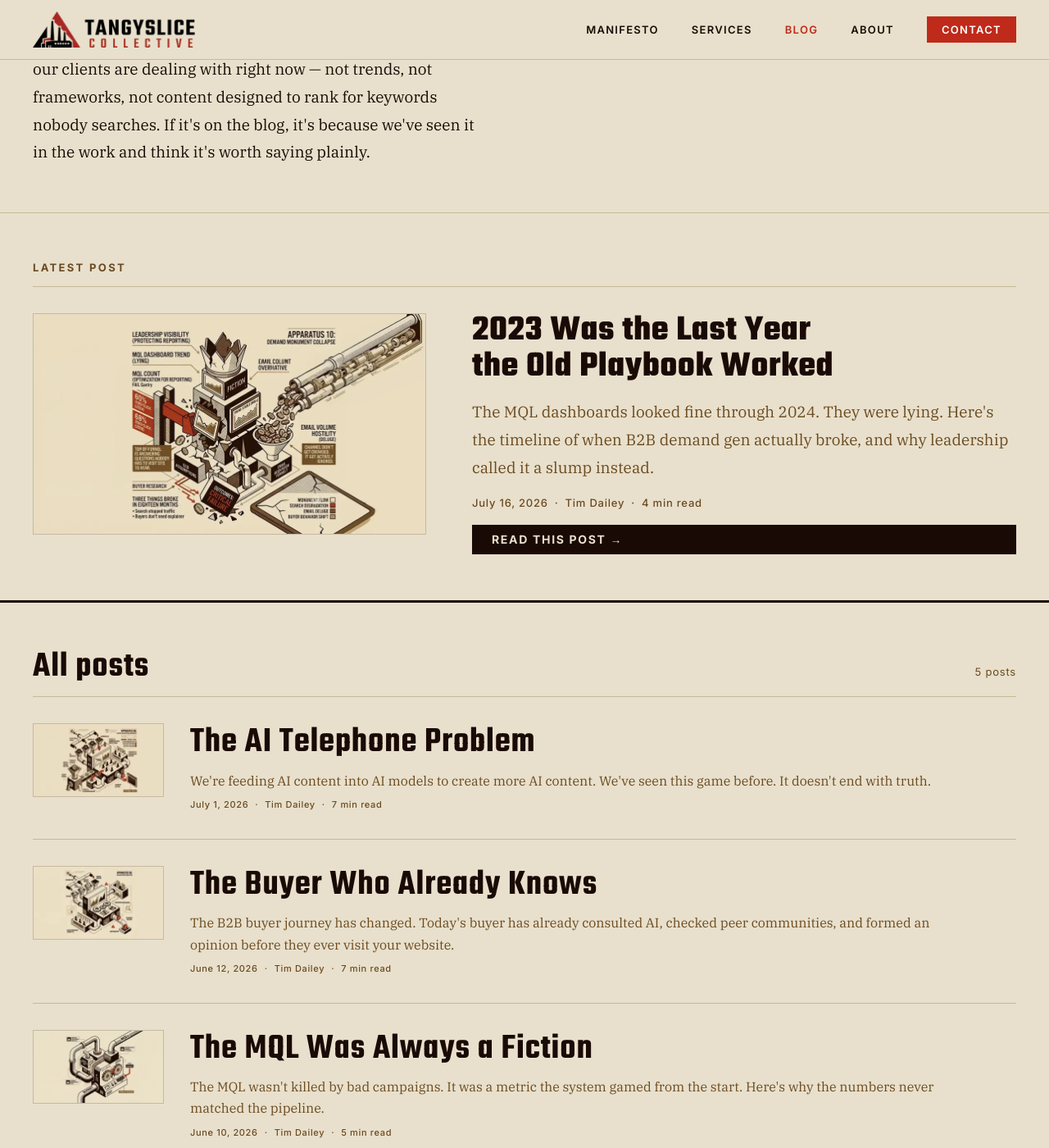
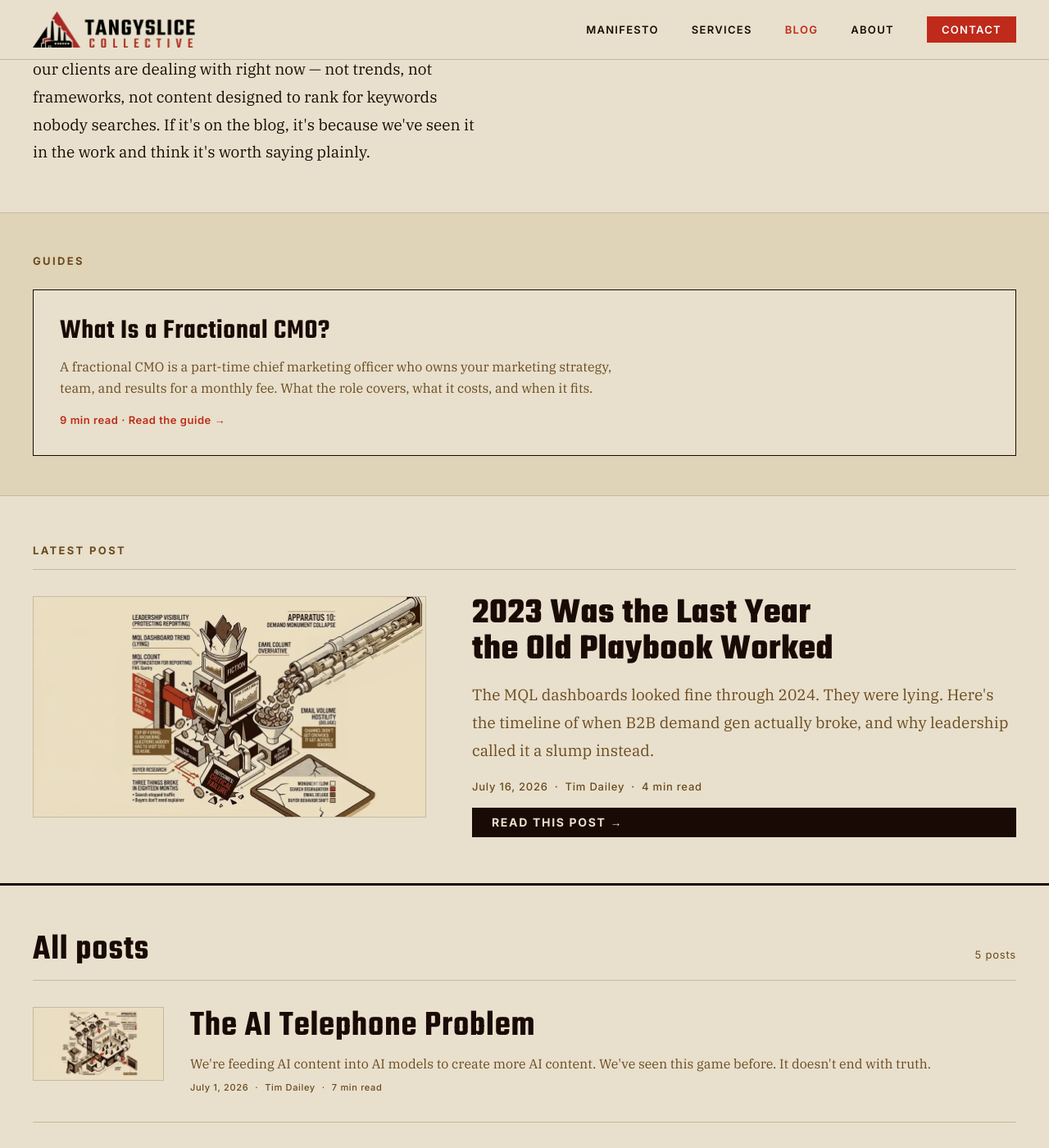
Before and after one commit to timdailey/tangyslice, a Jekyll site: the page built from blog/index.html, in a window 1280 px wide and 1400 px high, scrolled down 262 px. Shown: the whole window at 82% size. Built offline with Jekyll 4.4.1, drawn with Linux system fonts in a browser that asks for light colours; comment, search, counter and statistics services are not loaded.

Commit message:
Add Guides strip to the blog index and cross-link guide, posts and About
- Blog index lists pages with category: Guide in a strip above the
  latest post, so evergreen guides are findable from the blog
- Agency/SaaS post: 'marketing leadership with no stake in your stack'
  links to /fractional-cmo/
- MQL post: links to the Agency/SaaS post, the buyer post, and the
  dark funnel service
- Fractional CMO guide: links to the buyer post and the 2023 post
- About intro: 'fractional CMO' links to the guide

Co-Authored-By: Claude Opus 5.5 <noreply@anthropic.com>
Claude-Session: https://claude.ai/code/session_01XNGAoBx3Nz1cJEtW9uvzwa

```diff
--- a/_posts/2026-05-28-agency-saas-industrial-complex.md
+++ b/_posts/2026-05-28-agency-saas-industrial-complex.md
@@ -69,7 +69,7 @@ You didn't build marketing infrastructure. You rented it. At prices designed to
 
 This is the conclusion the complex is designed to prevent you from reaching: the problem isn't solvable by finding a cheaper agency or a more transparent tool. The incentive structure at the heart of the agency/tool relationship replicates itself regardless of which specific vendors you work with. The names on the invoices change. The loop stays the same.
 
-The exit is a different model. Marketing leadership that has no financial stake in your stack. Workflows built around how your business actually operates, producing assets — content, positioning, relationships, institutional knowledge that compounds over time and doesn't disappear when you stop paying a monthly subscription.
+The exit is a different model. [Marketing leadership that has no financial stake in your stack](/fractional-cmo/). Workflows built around how your business actually operates, producing assets — content, positioning, relationships, institutional knowledge that compounds over time and doesn't disappear when you stop paying a monthly subscription.
 
 That's what Tangyslice is built around. Not better options inside the complex. A way out of it.
 
--- a/about.html
+++ b/about.html
@@ -12,7 +12,7 @@ permalink: /about/
     <p class="page-header__body">
       We know how it works. We know what it costs. We know what it was selling you —
       and we know it was already failing before AI finished it off. Tangyslice Collective
-      is a two-person fractional CMO and AI-native marketing consultancy built for lean
+      is a two-person <a href="{{ '/fractional-cmo/' | relative_url }}" class="text-link">fractional CMO</a> and AI-native marketing consultancy built for lean
       SMB tech companies that are done feeding the Agency/SaaS Industrial Complex and
       ready to build something that actually fits.
     </p>
--- a/assets/css/main.css
+++ b/assets/css/main.css
@@ -1654,6 +1654,74 @@ body {
 .subscribe-form__input:focus { border-color: var(--red); }
 .subscribe-form__input::placeholder { color: var(--brown); font-style: italic; }
 
+/* ── Guides strip (blog index) ── */
+.dispatch-guides {
+  padding: var(--space-8) 0;
+  background: var(--cream-dark);
+  border-bottom: 1px solid var(--rule);
+}
+
+.dispatch-guides__label {
+  font-family: var(--font-ui);
+  font-size: var(--text-ui-sm);
+  font-weight: 700;
+  letter-spacing: 0.18em;
+  text-transform: uppercase;
+  color: var(--brown);
+  margin-bottom: var(--space-5);
+}
+
+.dispatch-guides__list {
+  display: grid;
+  grid-template-columns: repeat(auto-fit, minmax(320px, 1fr));
+  gap: var(--space-5);
+}
+
+.dispatch-guide {
+  display: block;
+  padding: var(--space-6);
+  background: var(--bg);
+  border: 1.5px solid var(--dark);
+  text-decoration: none;
+  color: var(--dark);
+  transition: border-color var(--transition-fast);
+}
+
+.dispatch-guide:hover { border-color: var(--red); }
+.dispatch-guide:hover .dispatch-guide__title { color: var(--red); }
+
+.dispatch-guide__title {
+  font-family: var(--font-display);
+  font-size: var(--text-service);
+  font-weight: 600;
+  line-height: 1.05;
+  letter-spacing: 0.02em;
+  margin-bottom: var(--space-3);
+  transition: color var(--transition-fast);
+}
+
+.dispatch-guide__desc {
+  max-width: 680px;
+  font-family: var(--font-body);
+  font-size: var(--text-body-sm);
+  line-height: 1.65;
+  color: var(--brown);
+  margin-bottom: var(--space-4);
+}
+
+.dispatch-guide__meta {
+  font-family: var(--font-ui);
+  font-size: var(--text-ui-sm);
+  font-weight: 600;
+  letter-spacing: 0.04em;
+  color: var(--red);
+}
+
+@media (max-width: 600px) {
+  .dispatch-guides__list { grid-template-columns: 1fr; }
+  .dispatch-guide { padding: var(--space-5); }
+}
+
 /* ── Featured issue ── */
 .dispatch-featured {
   padding: var(--space-9) 0;
--- a/blog/index.html
+++ b/blog/index.html
@@ -32,6 +32,27 @@ permalink: /blog/
     </div>
   </div>
 </section>
+
+
+<!-- ───────── GUIDES ─────────
+     Evergreen guides are root pages (not posts) that set category: "Guide". -->
+{% assign guides = site.pages | where: "category", "Guide" | sort: "title" %}
+{% if guides.size > 0 %}
+<section class="dispatch-guides" aria-labelledby="guides-heading">
+  <div class="container">
+    <p class="dispatch-guides__label" id="guides-heading">Guides</p>
+    <div class="dispatch-guides__list">
+      {% for guide in guides %}
+      <a href="{{ guide.url | relative_url }}" class="dispatch-guide">
+        <h2 class="dispatch-guide__title">{{ guide.title }}</h2>
+        {% if guide.description %}<p class="dispatch-guide__desc">{{ guide.description }}</p>{% endif %}
+        <p class="dispatch-guide__meta">{% if guide.read_time %}{{ guide.read_time }} min read · {% endif %}Read the guide →</p>
+      </a>
+      {% endfor %}
+    </div>
+  </div>
+</section>
+{% endif %}
 
 
 <!-- ───────── FEATURED ISSUE ───────── -->
```
Also changed, not shown: _posts/2026-06-10-why-mqls-dont-work.md (+3 -3 lines), fractional-cmo.md (+2 -2 lines).
